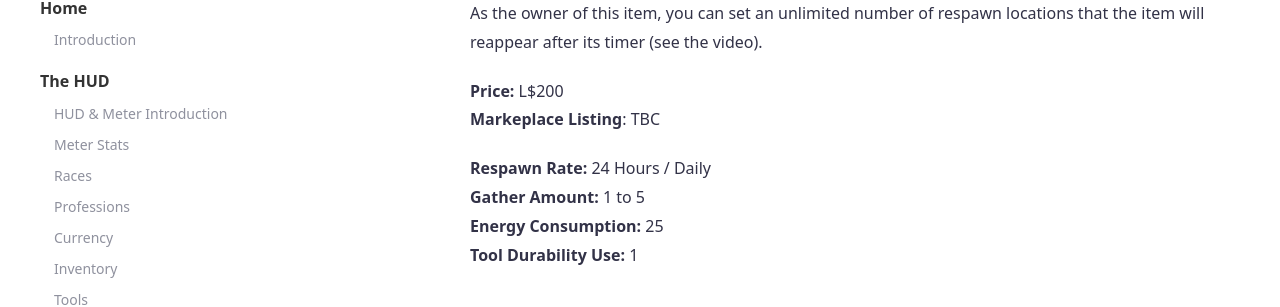
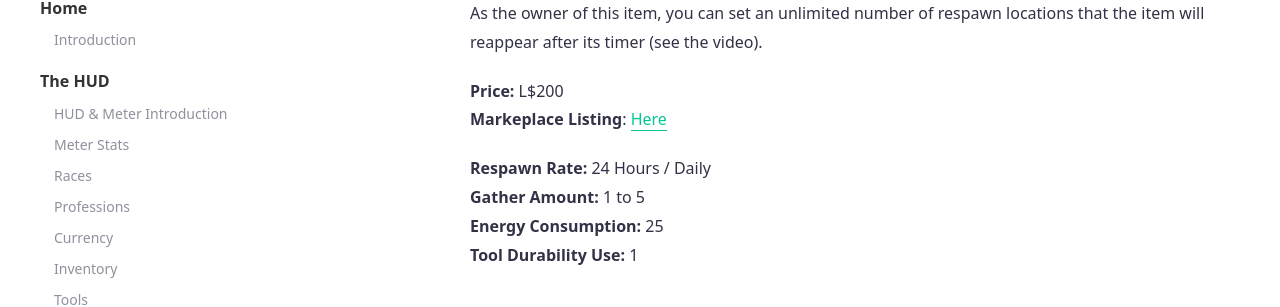
Before and after one commit to SLColonies/Public, a Jekyll site: the page built from _docs/copper.md, in a window 1280 px wide and 900 px high, scrolled down 317 px. Shown: the part 152-459 px from the top of the window. Built offline with Jekyll 4.4.1, drawn with Linux system fonts in a browser that asks for light colours.

Commit message:
Update copper.md

```diff
--- a/_docs/copper.md
+++ b/_docs/copper.md
@@ -11,7 +11,7 @@
 As the owner of this item, you can set an unlimited number of respawn locations that the item will reappear after its timer (see the video).
 
 **Price:** L$200<br>
-**Markeplace Listing**: TBC<br>
+**Markeplace Listing**: [Here](https://marketplace.secondlife.com/p/SLC-Gatherables-Copper-Vein/20236776)<br>
 
 **Respawn Rate:** 24 Hours / Daily<br>
 **Gather Amount:** 1 to 5<br>
```
